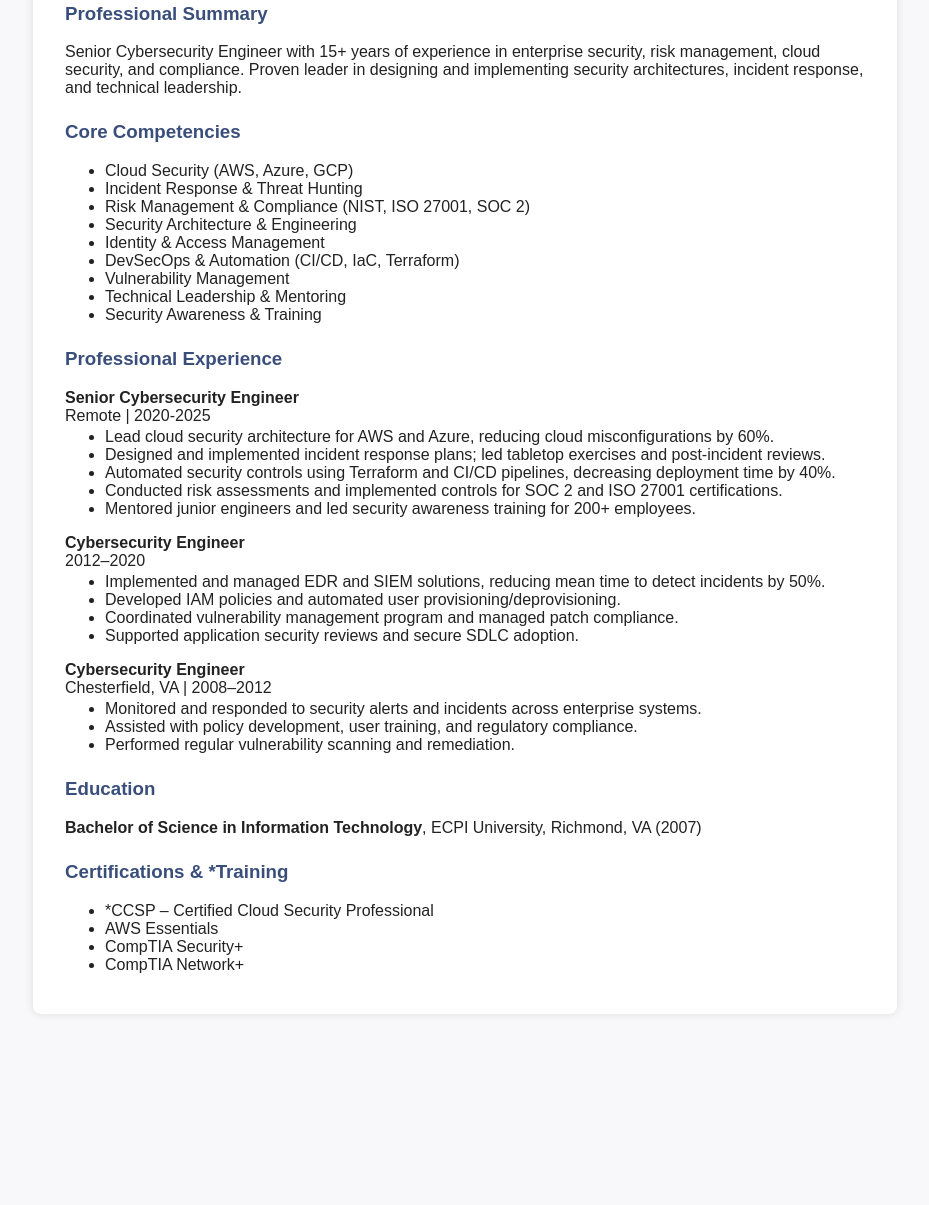
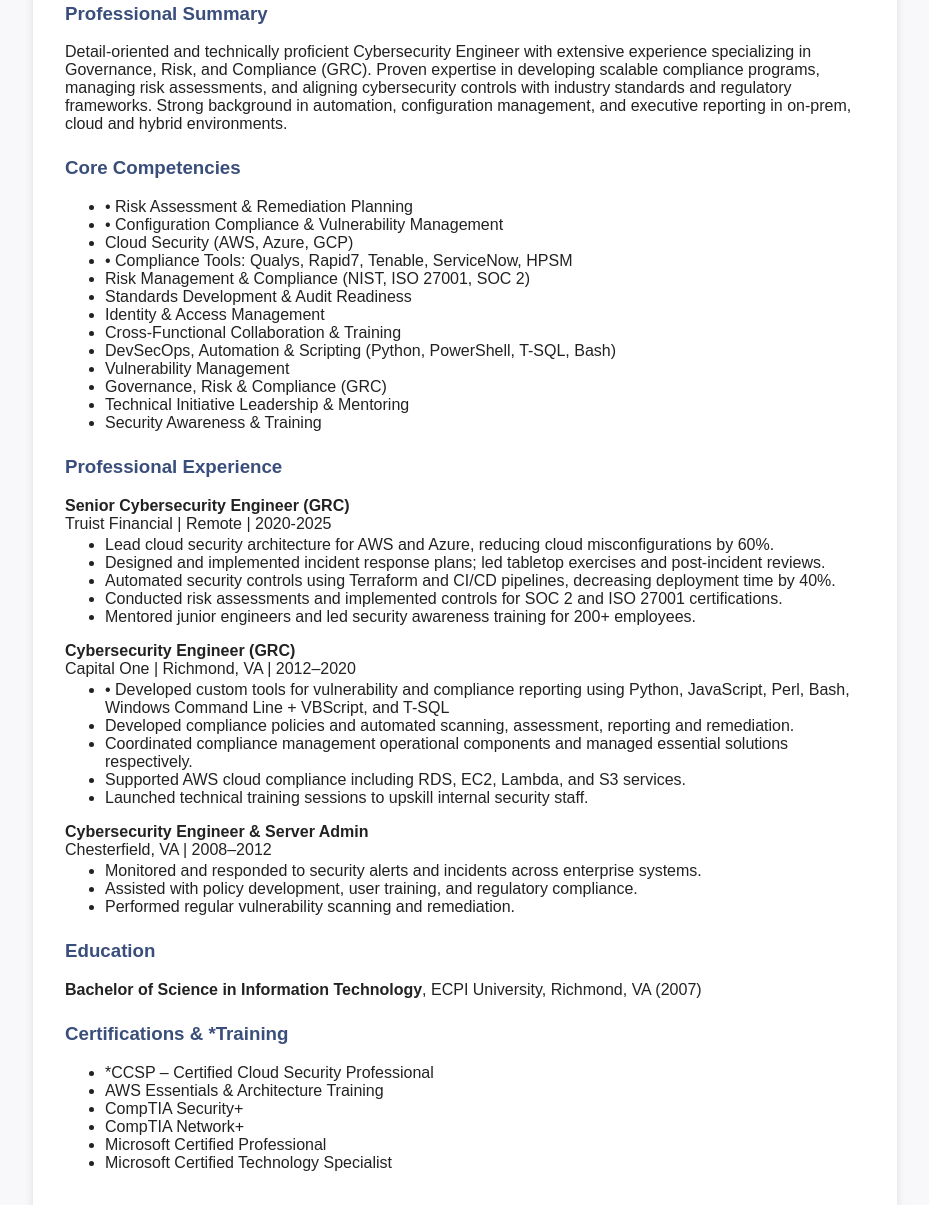
Before and after one commit to jsnryhl/resume, a plain HTML site: page docs/index.html in a window 1280 px wide. Shown: the part 226-1431 px from the top of the page, without its empty margins (175-1104 px from the left). Before the commit the page ends 1272 px from the top, so only its background shows below. Drawn offline with Linux system fonts and the light colour scheme.

Commit message:
Update index.html

```diff
--- a/docs/index.html
+++ b/docs/index.html
@@ -2,7 +2,7 @@
 <html lang="en">
 <head>
   <meta charset="UTF-8">
-  <title>Jason Hall – Cybersecurity Engineer (GRC)</title>
+  <title>Jason Hall – Cyber Risk & Compliance Engineer (GRC)</title>
   <meta name="viewport" content="width=device-width,initial-scale=1">
   <style>
     body { font-family: sans-serif; margin: 2em; background: #f8f8fa; color: #222; }
@@ -27,27 +27,31 @@
   <section>
     <h3>Professional Summary</h3>
     <p>
-      Senior Cybersecurity Engineer with 15+ years of experience in enterprise security, risk management, cloud security, and compliance. Proven leader in designing and implementing security architectures, incident response, and technical leadership.
+      Detail-oriented and technically proficient Cybersecurity Engineer with extensive experience specializing in Governance, Risk, and Compliance (GRC). Proven expertise in developing scalable compliance programs, managing risk assessments, and aligning cybersecurity controls with industry standards and regulatory frameworks. Strong background in automation, configuration management, and executive reporting in on-prem, cloud and hybrid environments.
     </p>
   </section>
   <section>
     <h3>Core Competencies</h3>
     <ul>
+      <li>•	Risk Assessment & Remediation Planning</li>
+      <li>•	Configuration Compliance & Vulnerability Management</li>
       <li>Cloud Security (AWS, Azure, GCP)</li>
-      <li>Incident Response & Threat Hunting</li>
+      <li>•	Compliance Tools: Qualys, Rapid7, Tenable, ServiceNow, HPSM</li>
       <li>Risk Management & Compliance (NIST, ISO 27001, SOC 2)</li>
-      <li>Security Architecture & Engineering</li>
+      <li>Standards Development & Audit Readiness</li>
       <li>Identity & Access Management</li>
-      <li>DevSecOps & Automation (CI/CD, IaC, Terraform)</li>
+      <li>Cross-Functional Collaboration & Training</li>
+      <li>DevSecOps, Automation & Scripting (Python, PowerShell, T-SQL, Bash)</li>
       <li>Vulnerability Management</li>
-      <li>Technical Leadership & Mentoring</li>
+      <li>Governance, Risk & Compliance (GRC)</li>
+      <li>Technical Initiative Leadership & Mentoring</li>
       <li>Security Awareness & Training</li>
     </ul>
   </section>
   <section>
     <h3>Professional Experience</h3>
-    <strong>Senior Cybersecurity Engineer</strong> <br>
-    Remote | 2020-2025
+    <strong>Senior Cybersecurity Engineer (GRC)</strong> <br>
+    Truist Financial | Remote | 2020-2025
     <ul>
       <li>Lead cloud security architecture for AWS and Azure, reducing cloud misconfigurations by 60%.</li>
       <li>Designed and implemented incident response plans; led tabletop exercises and post-incident reviews.</li>
@@ -55,15 +59,16 @@
       <li>Conducted risk assessments and implemented controls for SOC 2 and ISO 27001 certifications.</li>
       <li>Mentored junior engineers and led security awareness training for 200+ employees.</li>
     </ul>
-    <strong>Cybersecurity Engineer</strong> <br>
-    2012–2020
+    <strong>Cybersecurity Engineer (GRC)</strong> <br>
+    Capital One | Richmond, VA | 2012–2020
     <ul>
-      <li>Implemented and managed EDR and SIEM solutions, reducing mean time to detect incidents by 50%.</li>
-      <li>Developed IAM policies and automated user provisioning/deprovisioning.</li>
-      <li>Coordinated vulnerability management program and managed patch compliance.</li>
-      <li>Supported application security reviews and secure SDLC adoption.</li>
+      <li>•	Developed custom tools for vulnerability and compliance reporting using Python, JavaScript, Perl, Bash, Windows Command Line + VBScript, and T-SQL</li>
+      <li>Developed compliance policies and automated scanning, assessment, reporting and remediation.</li>
+      <li>Coordinated compliance management operational components and managed essential solutions respectively.</li>
+      <li>Supported AWS cloud compliance including RDS, EC2, Lambda, and S3 services.</li>
+      <li>Launched technical training sessions to upskill internal security staff.</li>
     </ul>
-    <strong>Cybersecurity Engineer</strong> <br>
+    <strong>Cybersecurity Engineer & Server Admin</strong> <br>
     Chesterfield, VA | 2008–2012
     <ul>
       <li>Monitored and responded to security alerts and incidents across enterprise systems.</li>
@@ -79,9 +84,11 @@
     <h3>Certifications & *Training</h3>
     <ul>
       <li>*CCSP – Certified Cloud Security Professional</li>
-      <li>AWS Essentials</li>
+      <li>AWS Essentials & Architecture Training</li>
       <li>CompTIA Security+</li>
       <li>CompTIA Network+</li>
+      <li>Microsoft Certified Professional</li>
+      <li>Microsoft Certified Technology Specialist</li>
     </ul>
   </section>
 </main>
```
